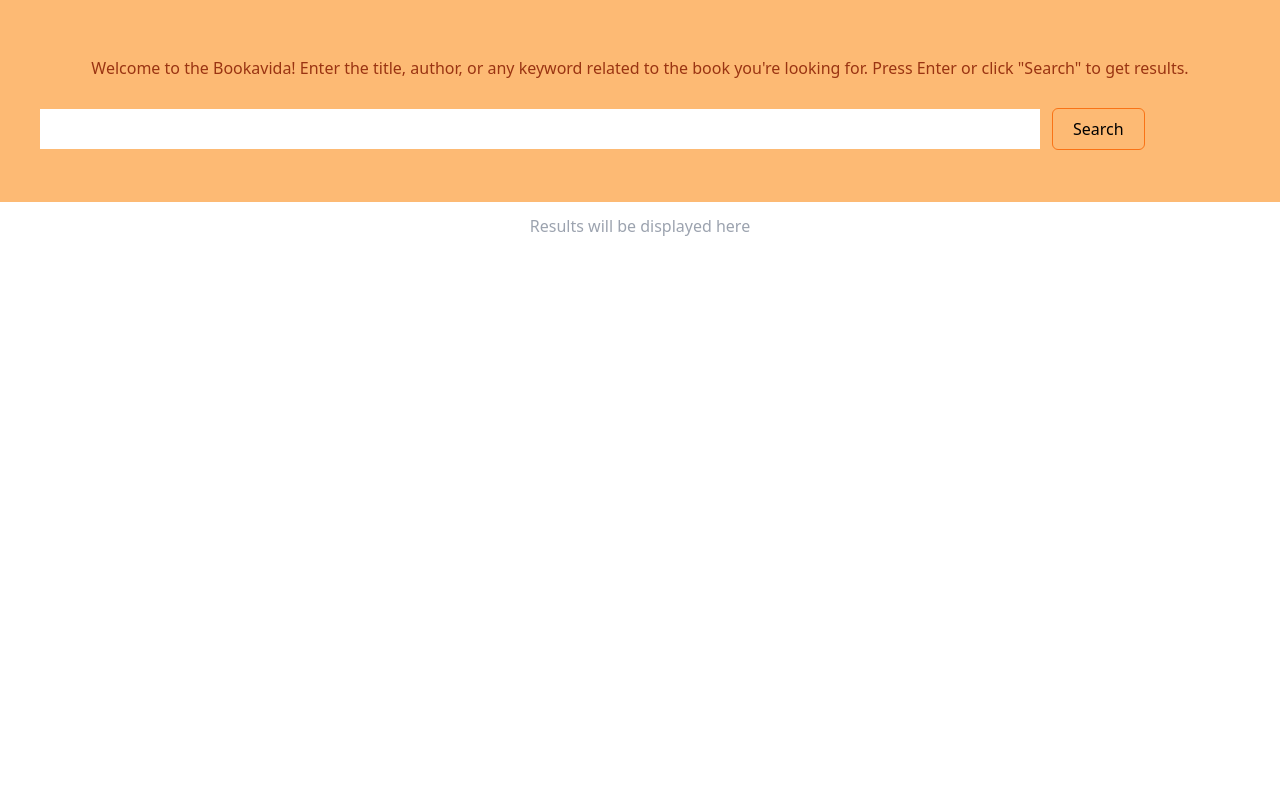
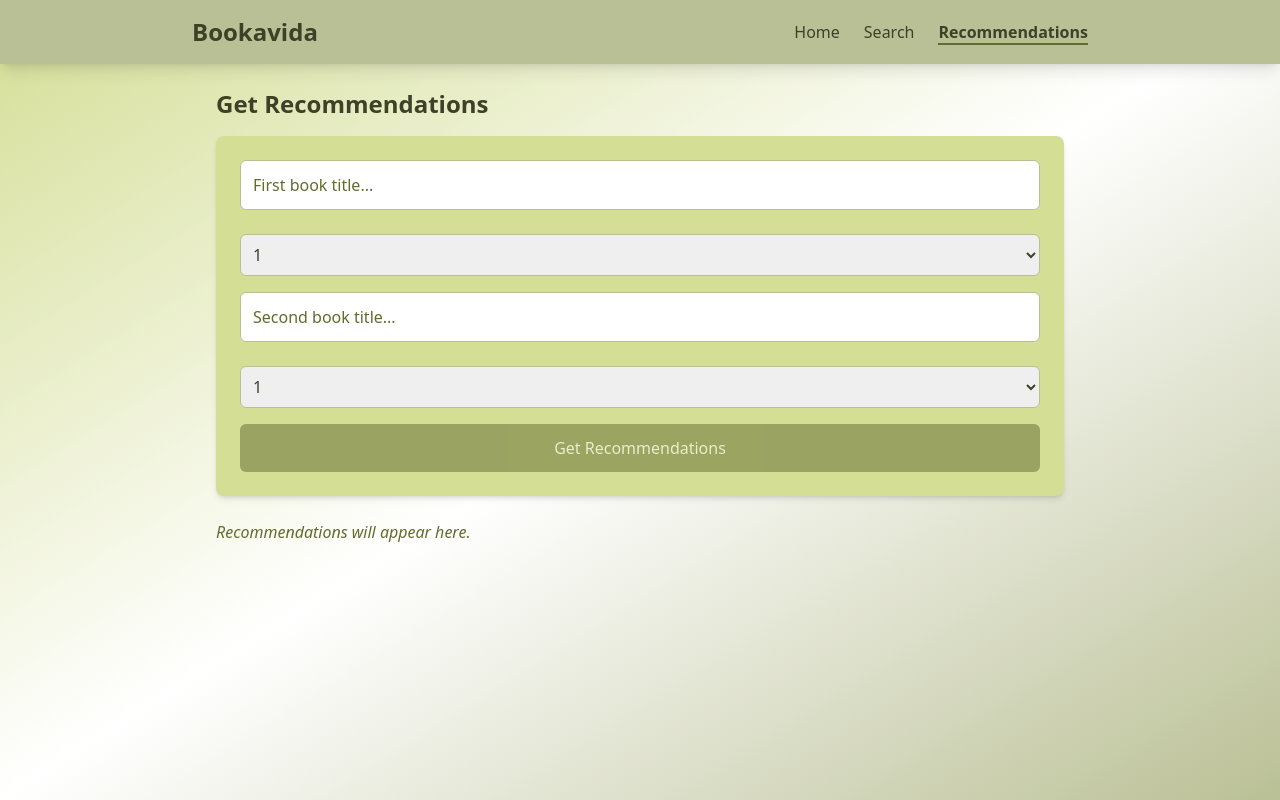
Before and after one commit to Umutoni-Rita/bookavida, a React (Create React App) app: page /recommendations in a window 1280 px wide. Built offline with nearby package versions, Linux system fonts and the light colour scheme.

Commit message:
Recommendation system added

```diff
--- a/output.css
+++ b/output.css
@@ -101,6 +101,21 @@ h6 {
   font-weight: inherit;
 }
 
+h1, h2, h3 {
+  font-family: 'Merriweather', serif;
+}
+p, button, input, a {
+  font-family: 'Open Sans', sans-serif;
+}
+
+@media (max-width: 640px) {
+  .p-6 {
+    padding: 1rem;
+  }
+  .space-x-4 {
+    flex-direction: column;
+  }
+}
 /*
 Reset links to optimize for opt-in styling instead of opt-out.
 */
--- a/public/index.html
+++ b/public/index.html
@@ -14,6 +14,10 @@
       user's mobile device or desktop. See https://developers.google.com/web/fundamentals/web-app-manifest/
     -->
     <link rel="manifest" href="%PUBLIC_URL%/manifest.json" />
+    <link
+  href="https://fonts.googleapis.com/css2?family=Merriweather:wght@700&family=Open+Sans:wght@400;600&display=swap"
+  rel="stylesheet"
+/>
     <title>Bookavida</title>
   </head>
   <body>
--- a/src/App.js
+++ b/src/App.js
@@ -1,11 +1,22 @@
-import React from 'react';
-import SearchBook from './pages/search';
+import React from "react";
+import { BrowserRouter as Router, Routes, Route } from "react-router-dom";
+import Navbar from "./components/navbar";
+import Home from "./pages/home";
+import SearchBook from "./pages/search";
+import Recommendations from "./pages/recommendations";
 
 function App() {
   return (
-    <div className="App overflow-hidden">
-      <SearchBook />
-    </div>
+    <Router>
+      <div className="App min-h-screen bg-gradient-to-br from-[#D4DE95] via-white to-[#BAC095]">
+        <Navbar />
+        <Routes>
+          <Route path="/" element={<Home />} />
+          <Route path="/search" element={<SearchBook />} />
+          <Route path="/recommendations" element={<Recommendations />} />
+        </Routes>
+      </div>
+    </Router>
   );
 }
 
--- /dev/null
+++ b/src/pages/home.jsx
@@ -0,0 +1,30 @@
+import React from "react";
+import { Link } from "react-router-dom";
+
+export default function Home() {
+  return (
+    <section className="flex flex-col items-center justify-center min-h-[calc(100vh-64px)] p-6 text-center">
+      <h1 className="text-4xl md:text-5xl font-bold text-[#3D4127] mb-4">
+        Welcome to Bookavida
+      </h1>
+      <p className="text-lg text-[#636B2F] max-w-md mb-6">
+        Discover your next favorite book! Search our vast library or get
+        personalized recommendations based on what you love.
+      </p>
+      <div className="space-x-4">
+        <Link
+          to="/search"
+          className="px-6 py-3 bg-[#636B2F] text-white rounded-md hover:bg-[#3D4127] transition-colors"
+        >
+          Search Books
+        </Link>
+        <Link
+          to="/recommendations"
+          className="px-6 py-3 bg-transparent border border-[#636B2F] text-[#636B2F] rounded-md hover:bg-[#636B2F] hover:text-white transition-colors"
+        >
+          Get Recommendations
+        </Link>
+      </div>
+    </section>
+  );
+}
--- /dev/null
+++ b/src/pages/recommendations.jsx
@@ -0,0 +1,119 @@
+import React, { useState } from "react";
+import axios from "axios";
+import coverUnavailable from "../assets/cover-unavailable.jpeg";
+import Loader from "../components/loader"; // Note: Capitalized for consistency
+import Book from "../components/book";   // Note: Capitalized for consistency
+
+export default function Recommendations() {
+  const [recBook1, setRecBook1] = useState("");
+  const [recBook2, setRecBook2] = useState("");
+  const [rating1, setRating1] = useState(1);
+  const [rating2, setRating2] = useState(1);
+  const [recommendations, setRecommendations] = useState([]);
+  const [recLoading, setRecLoading] = useState(false);
+  const [error, setError] = useState(null);
+
+  // Use your Render URL for production; localhost for local testing
+  const rec_api_url = "http://127.0.0.1:8000/recommend"; // Replace with "https://your-app.onrender.com/recommend" when deploying
+
+  const handleRecommend = (event) => {
+    if (event.type === "click" && recBook1 && recBook2) {
+      setRecLoading(true);
+      setError(null); // Clear previous errors
+      axios
+        .get(
+          `${rec_api_url}?book1=${encodeURIComponent(recBook1)}&book2=${encodeURIComponent(recBook2)}&rating1=${rating1}&rating2=${rating2}`
+        )
+        .then((res) => {
+          if (res.data.error) {
+            setError(res.data.error);
+            setRecommendations([]);
+          } else if(res.data.warning){
+            setError(res.data.warning)
+            setRecommendations(res.data.titles.map(title => ({ title, summary: "No summary available" })));
+          } else {
+            setRecommendations(res.data.recommendations || []);
+          }
+        })
+        .catch((err) => {
+          console.log(err);
+          setError("Something went wrong. Please try again.");
+          setRecommendations([]);
+        })
+        .finally(() => setRecLoading(false));
+    }
+  };
+
+  return (
+    <section className="p-6 max-w-4xl mx-auto">
+      <h2 className="text-2xl font-semibold text-[#3D4127] mb-4">
+        Get Recommendations
+      </h2>
+      <div className="bg-[#D4DE95] p-6 rounded-lg shadow-md mb-6">
+      <div className="flex flex-col mb-4">
+        <input
+          type="text"
+          value={recBook1}
+          onChange={(e) => setRecBook1(e.target.value)}
+          className="w-full p-3 mb-4 border border-[#BAC095] rounded-md focus:outline-none focus:ring-2 focus:ring-[#636B2F] text-[#3D4127] placeholder-[#636B2F]"
+          placeholder="First book title..."
+        />
+        <select
+            value={rating1}
+            onChange={(e) => setRating1(parseInt(e.target.value))}
+            className="mt-2 p-2 border border-[#BAC095] rounded-md focus:outline-none focus:ring-2 focus:ring-[#636B2F] text-[#3D4127]"
+          >
+            {[1, 2, 3, 4, 5].map((r) => (
+              <option key={r} value={r}>{r}</option>
+            ))}
+          </select>
+          </div>
+          <div className="flex flex-col mb-4">
+        <input
+          type="text"
+          value={recBook2}
+          onChange={(e) => setRecBook2(e.target.value)}
+          className="w-full p-3 mb-4 border border-[#BAC095] rounded-md focus:outline-none focus:ring-2 focus:ring-[#636B2F] text-[#3D4127] placeholder-[#636B2F]"
+          placeholder="Second book title..."
+        />
+        <select
+            value={rating2}
+            onChange={(e) => setRating2(parseInt(e.target.value))}
+            className="mt-2 p-2 border border-[#BAC095] rounded-md focus:outline-none focus:ring-2 focus:ring-[#636B2F] text-[#3D4127]"
+          >
+            {[1, 2, 3, 4, 5].map((r) => (
+              <option key={r} value={r}>{r}</option>
+            ))}
+          </select>
+          </div>
+        <button
+          onClick={handleRecommend}
+          className="w-full px-5 py-3 bg-[#636B2F] text-white rounded-md hover:bg-[#3D4127] transition-colors disabled:opacity-50"
+          disabled={recLoading || !recBook1 || !recBook2}
+        >
+          {recLoading ? <Loader /> : "Get Recommendations"}
+        </button>
+      </div>
+      <div className="flex flex-col gap-6">
+        {error ? (
+          <p className="text-red-500 italic">{error}</p>
+        ) : recommendations.length === 0 ? (
+          <p className="text-[#636B2F] italic">
+            Recommendations will appear here.
+          </p>
+        ) : (
+          recommendations.map((rec, index) => (
+            <Book
+              key={`rec-${index}`}
+              id={`rec-${index}`}
+              coverSrc={rec.cover || coverUnavailable}
+              title={rec.title}
+              author={Array.isArray(rec.authors) ? rec.authors.join(', ') : rec.authors || "Unknown Author"}
+              bookDescription={rec.summary}
+            />
+          ))
+        )}
+      </div>
+    </section>
+  );
+}
--- a/src/pages/search.jsx
+++ b/src/pages/search.jsx
@@ -1,5 +1,4 @@
-import React from "react";
-import { useState } from "react";
+import React, { useState } from "react";
 import axios from "axios";
 import { API_KEY } from "../utils/api";
 import coverUnavailable from "../assets/cover-unavailable.jpeg";
@@ -11,7 +10,7 @@ export default function SearchBook() {
   const [bookDetail, setBookDetail] = useState([]);
   const [isLoading, setIsLoading] = useState(false);
 
-  const api_url = `https://www.googleapis.com/books/v1/volumes?q=${searchTerm}&key=${API_KEY}&maxResults=${35}`;
+  const api_url = `https://www.googleapis.com/books/v1/volumes?q=${searchTerm}&key=${API_KEY}&maxResults=35`;
 
   const generateBook = (event) => {
     if (event.key === "Enter" || event.type === "click") {
@@ -19,8 +18,8 @@ export default function SearchBook() {
       axios
         .get(api_url)
         .then((res) => {
-          setBookDetail(res.data.items);
-          console.log(bookDetail);
+          setBookDetail(res.data.items || []);
+          console.log(res.data.items);
         })
         .catch((err) => {
           console.log(err);
@@ -32,37 +31,43 @@ export default function SearchBook() {
   };
 
   return (
-    <section>
-      <div className="w-full flex-col justify-center items-center p-10 bg-orange-300">
-      <div className="my-4 text-center">
-        <p className="text-orange-800">
-          Welcome to the Bookavida! Enter the title, author, or any keyword related to the book you're looking for. Press Enter or click "Search" to get results.
+    <section className="min-h-screen w-full bg-gradient-to-br from-[#D4DE95] via-white to-[#BAC095]">
+      {/* Header Section */}
+      <div className="w-full flex flex-col justify-center items-center p-6 md:p-10 bg-[#BAC095] shadow-lg">
+        <h1 className="text-3xl md:text-4xl font-bold text-[#3D4127] mb-2">
+          Bookavida
+        </h1>
+        <p className="text-[#636B2F] text-center max-w-md mb-4">
+          Search for books by title, author, or keyword. Hit Enter or click
+          "Search" to explore!
         </p>
-      </div>
-        <div><input
+        <div className="flex w-full max-w-lg">
+          <input
             type="text"
             name="search"
             id="search"
             value={searchTerm}
             onChange={(e) => setSearchTerm(e.target.value)}
             onKeyDown={generateBook}
-          className=" p-2 w-10/12"
+            className="flex-grow p-3 rounded-l-md border border-[#BAC095] bg-white focus:outline-none focus:ring-2 focus:ring-[#636B2F] text-[#3D4127] placeholder-[#636B2F]"
+            placeholder="Enter a book title or author..."
           />
           <button
-          className="px-5 py-2 m-3 border-orange-500 border rounded-md"
+            className="px-5 py-3 bg-[#636B2F] text-white rounded-r-md hover:bg-[#3D4127] transition-colors duration-200 disabled:opacity-50"
             onClick={generateBook}
             disabled={isLoading}
           >
             {isLoading ? <Loader /> : "Search"}
-        </button></div>
+          </button>
+        </div>
       </div>
 
-
-      <div className="flex flex-wrap justify-around m-3">
+      {/* Results Section */}
+      <div className="flex flex-col justify-center items-center p-6">
         {bookDetail.length === 0 ? (
-          <div>
-            <p className="text-gray-400">Results will be displayed here</p>
-          </div>
+          <p className="text-[#636B2F] italic">
+            Results will appear here after you search.
+          </p>
         ) : (
           bookDetail.map((book) => (
             <Book
@@ -71,9 +76,9 @@ export default function SearchBook() {
                 book.volumeInfo.imageLinks?.smallThumbnail || coverUnavailable
               }
               title={book.volumeInfo.title}
-              author={book.volumeInfo.authors || []}
+              author={book.volumeInfo.authors || ["Unknown Author"]}
               bookLink={book.volumeInfo.previewLink}
-              releaseYear={book.volumeInfo.publisherDate}
+              releaseYear={book.volumeInfo.publishedDate}
               bookDescription={book.volumeInfo.description}
               download={book.accessInfo.pdf.acsTokenLink}
             />
```
Lines whose indentation alone changed are shown as unchanged.
